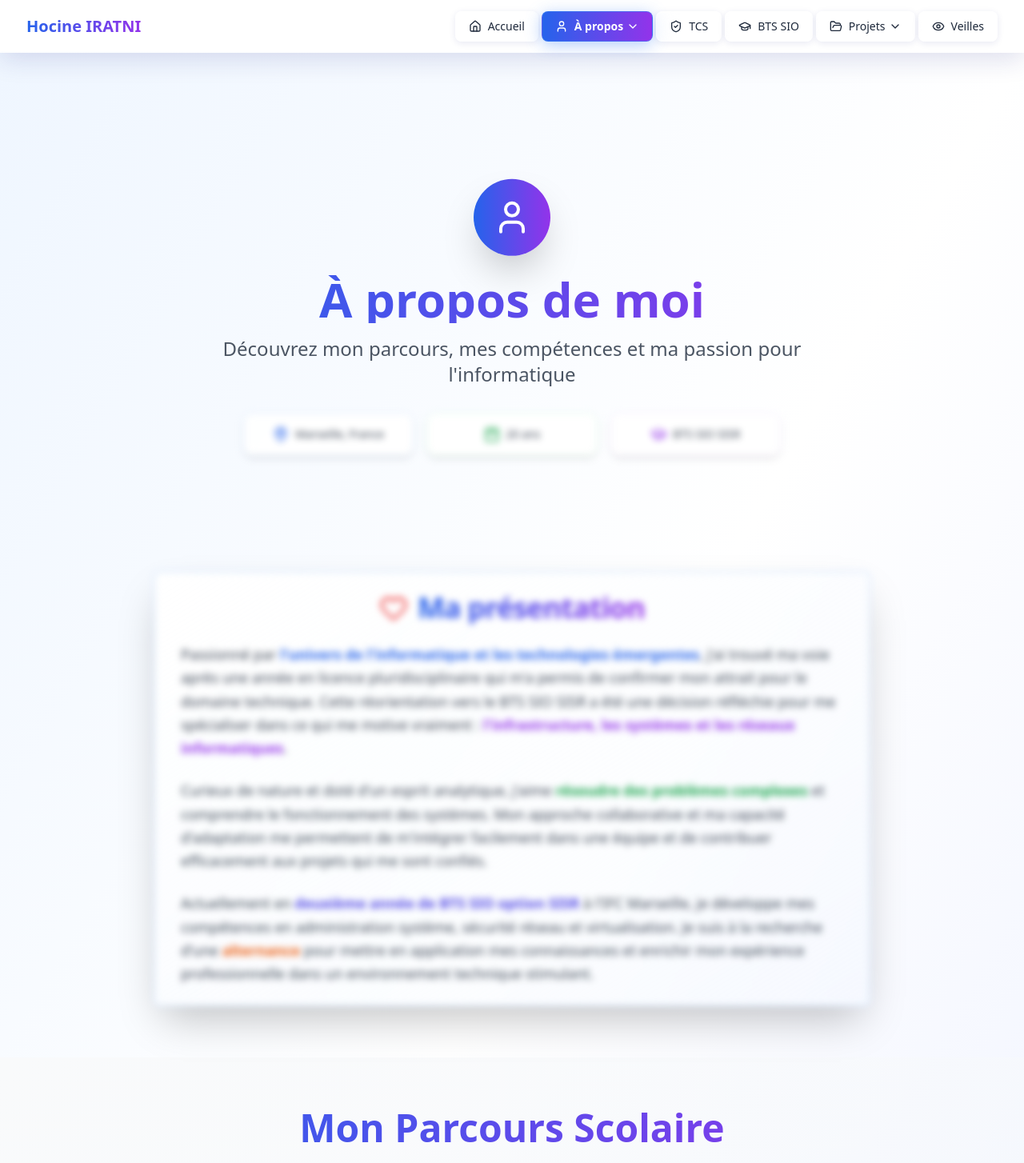
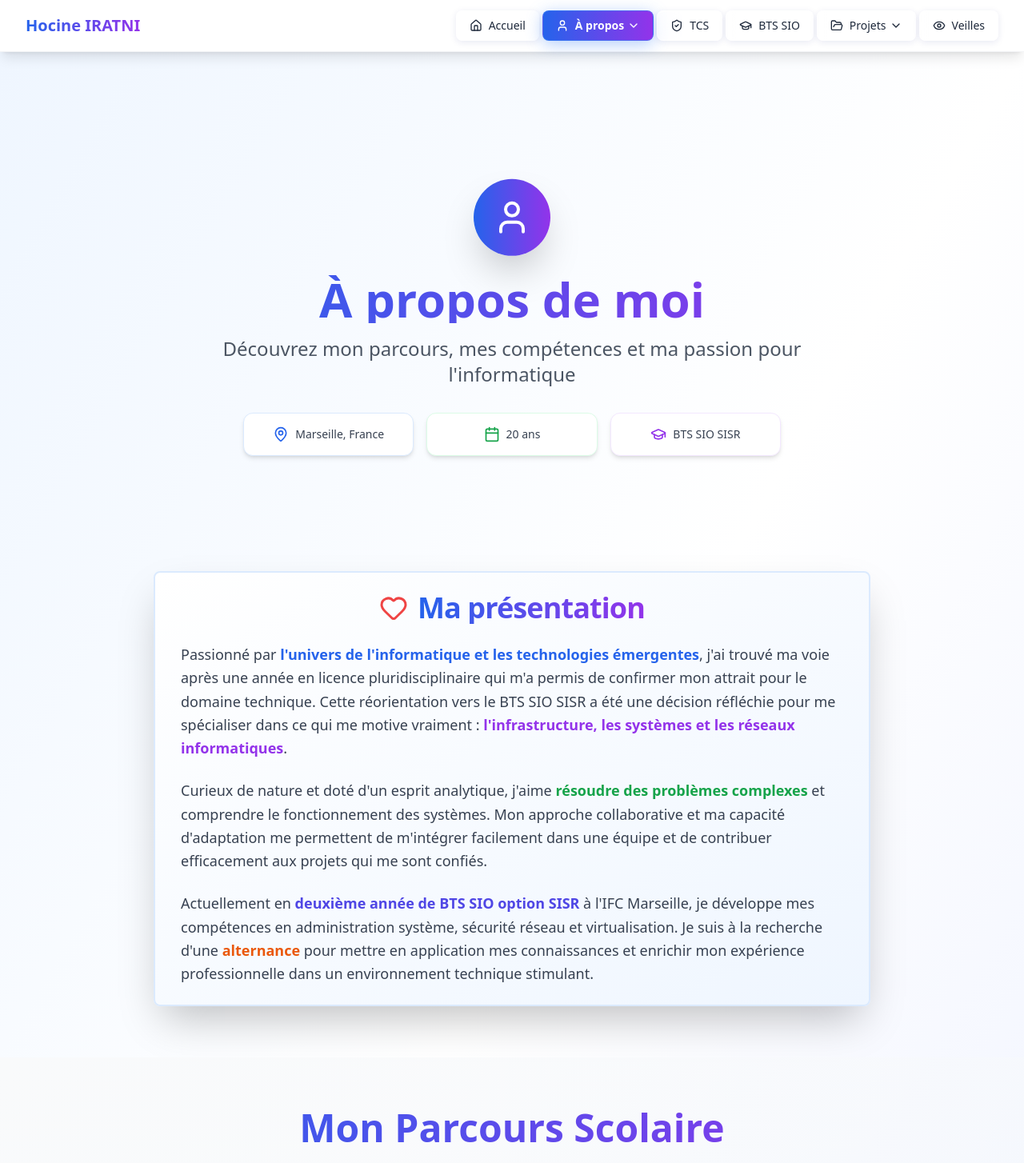
Before and after one commit to hocineira/V6.0, a Next.js app: page /a-propos in a window 1280 px wide. Shown: the top 1454 px of the page at 80% size. Built offline with nearby package versions, Linux system fonts and the light colour scheme.

Commit message:
fix: Remove all backdrop-blur effects from navigation and veilles pages for mobile

```diff
--- a/src/app/a-propos/page.js
+++ b/src/app/a-propos/page.js
@@ -67,7 +67,7 @@ export default function AboutPage() {
           <StaggerContainer staggerDelay={0.15} className="grid grid-cols-1 md:grid-cols-3 gap-4 max-w-2xl mx-auto mt-8">
             <StaggerItem>
               <ScaleIn scale={0.7} duration={0.6}>
-                <div className="flex items-center justify-center space-x-2 bg-white/90 backdrop-blur-sm rounded-xl p-4 shadow-md hover:shadow-xl transition-all hover:scale-105 cursor-pointer border border-blue-100">
+                <div className="flex items-center justify-center space-x-2 bg-white rounded-xl p-4 shadow-md hover:shadow-xl transition-all hover:scale-105 cursor-pointer border border-blue-100">
                   <MapPin className="w-5 h-5 text-blue-600" />
                   <span className="text-sm font-medium text-gray-700">Marseille, France</span>
                 </div>
@@ -75,7 +75,7 @@ export default function AboutPage() {
             </StaggerItem>
             <StaggerItem>
               <ScaleIn scale={0.7} duration={0.6}>
-                <div className="flex items-center justify-center space-x-2 bg-white/90 backdrop-blur-sm rounded-xl p-4 shadow-md hover:shadow-xl transition-all hover:scale-105 cursor-pointer border border-green-100">
+                <div className="flex items-center justify-center space-x-2 bg-white rounded-xl p-4 shadow-md hover:shadow-xl transition-all hover:scale-105 cursor-pointer border border-green-100">
                   <Calendar className="w-5 h-5 text-green-600" />
                   <span className="text-sm font-medium text-gray-700">20 ans</span>
                 </div>
@@ -83,7 +83,7 @@ export default function AboutPage() {
             </StaggerItem>
             <StaggerItem>
               <ScaleIn scale={0.7} duration={0.6}>
-                <div className="flex items-center justify-center space-x-2 bg-white/90 backdrop-blur-sm rounded-xl p-4 shadow-md hover:shadow-xl transition-all hover:scale-105 cursor-pointer border border-purple-100">
+                <div className="flex items-center justify-center space-x-2 bg-white rounded-xl p-4 shadow-md hover:shadow-xl transition-all hover:scale-105 cursor-pointer border border-purple-100">
                   <GraduationCap className="w-5 h-5 text-purple-600" />
                   <span className="text-sm font-medium text-gray-700">BTS SIO SISR</span>
                 </div>
@@ -97,7 +97,7 @@ export default function AboutPage() {
       <section className="py-16 px-4 sm:px-6 lg:px-8">
         <div className="max-w-4xl mx-auto">
           <ScaleIn delay={0.2} scale={0.95} duration={0.7}>
-            <Card className="bg-gradient-to-br from-white to-blue-50/30 backdrop-blur-sm border-2 border-blue-100 shadow-2xl hover:shadow-3xl transition-all duration-500 hover:scale-[1.02]">
+            <Card className="bg-gradient-to-br from-white to-blue-50 border-2 border-blue-100 shadow-2xl hover:shadow-3xl transition-all duration-500 hover:scale-[1.02]">
               <CardHeader className="text-center pb-6">
                 <FadeIn delay={0.3} direction="down" distance={20}>
                   <CardTitle className="text-3xl md:text-4xl font-bold flex items-center justify-center gap-3">
@@ -160,7 +160,7 @@ export default function AboutPage() {
             {education.map((edu, index) => (
               <StaggerItem key={index}>
                 <ScaleIn scale={0.92} duration={0.7}>
-                  <Card className="bg-white/90 backdrop-blur-md border-2 border-gray-100 shadow-xl hover:shadow-2xl transition-all duration-500 hover:scale-[1.03] hover:border-blue-200 group">
+                  <Card className="bg-white border-2 border-gray-100 shadow-xl hover:shadow-2xl transition-all duration-500 hover:scale-[1.03] hover:border-blue-200 group">
                     <CardContent className="p-6 md:p-8">
                       <div className="flex flex-col md:flex-row md:items-center md:justify-between gap-4">
                         <div className="flex-1">
--- a/src/app/veilles/juridique/page.js
+++ b/src/app/veilles/juridique/page.js
@@ -89,7 +89,7 @@ export default function VeilleJuridique() {
         <div className="relative container mx-auto px-4">
           <FadeIn delay={0.1}>
             <Link href="/veilles" className="inline-block mb-6">
-              <button className="flex items-center space-x-2 px-4 py-2 bg-white/20 hover:bg-white/30 rounded-lg text-white transition-colors backdrop-blur-sm">
+              <button className="flex items-center space-x-2 px-4 py-2 bg-white/20 hover:bg-white/30 rounded-lg text-white transition-colors">
                 <svg className="w-5 h-5" fill="none" stroke="currentColor" viewBox="0 0 24 24">
                   <path strokeLinecap="round" strokeLinejoin="round" strokeWidth={2} d="M15 19l-7-7 7-7" />
                 </svg>
@@ -101,7 +101,7 @@ export default function VeilleJuridique() {
           <div className="text-center text-white">
             <ScaleIn delay={0.2}>
               <div className="flex justify-center mb-6">
-                <div className="w-20 h-20 bg-white/20 rounded-2xl flex items-center justify-center backdrop-blur-sm text-4xl">
+                <div className="w-20 h-20 bg-white/20 rounded-2xl flex items-center justify-center text-4xl">
                   ⚖️
                 </div>
               </div>
@@ -123,7 +123,7 @@ export default function VeilleJuridique() {
       </section>
 
       {/* ==================== NAVIGATION SECTIONS ==================== */}
-      <section className="py-6 bg-white/80 backdrop-blur-sm border-b border-slate-200 sticky top-0 z-40">
+      <section className="py-6 bg-white border-b border-slate-200 sticky top-0 z-40 shadow-sm">
         <div className="container mx-auto px-4">
           <div className="flex flex-wrap justify-center gap-2">
             {sections.map((section) => (
@@ -332,7 +332,7 @@ export default function VeilleJuridique() {
                   { icon: '🔧', title: 'Sous-traitant', desc: 'Traite les données pour le compte du responsable (ex: hébergeur cloud, prestataire marketing)' },
                   { icon: '🛡️', title: 'DPO (Data Protection Officer)', desc: 'Conseille et contrôle la conformité RGPD au sein de l\'organisation' }
                 ].map((item, idx) => (
-                  <div key={idx} className="bg-white/10 rounded-xl p-4 backdrop-blur-sm">
+                  <div key={idx} className="bg-white/10 rounded-xl p-4">
                     <div className="text-2xl mb-2">{item.icon}</div>
                     <h4 className="font-semibold mb-1">{item.title}</h4>
                     <p className="text-sm text-indigo-100">{item.desc}</p>
--- a/src/app/veilles/technologique/page.js
+++ b/src/app/veilles/technologique/page.js
@@ -198,7 +198,7 @@ export default function VeilleTechnologique() {
         <div className="relative container mx-auto px-4">
           <FadeIn delay={0.1}>
             <Link href="/veilles" className="inline-block mb-6">
-              <button className="flex items-center space-x-2 px-4 py-2 bg-white/20 hover:bg-white/30 rounded-lg text-white transition-colors backdrop-blur-sm">
+              <button className="flex items-center space-x-2 px-4 py-2 bg-white/20 hover:bg-white/30 rounded-lg text-white transition-colors">
                 <svg className="w-5 h-5" fill="none" stroke="currentColor" viewBox="0 0 24 24">
                   <path strokeLinecap="round" strokeLinejoin="round" strokeWidth={2} d="M15 19l-7-7 7-7" />
                 </svg>
@@ -210,7 +210,7 @@ export default function VeilleTechnologique() {
           <div className="text-center text-white">
             <ScaleIn delay={0.2}>
               <div className="flex justify-center mb-6">
-                <div className="w-20 h-20 bg-white/20 rounded-2xl flex items-center justify-center backdrop-blur-sm text-4xl">
+                <div className="w-20 h-20 bg-white/20 rounded-2xl flex items-center justify-center text-4xl">
                   🪟
                 </div>
               </div>
@@ -230,14 +230,14 @@ export default function VeilleTechnologique() {
 
             <FadeIn delay={0.5}>
               <div className="flex flex-wrap justify-center items-center gap-4 mb-6">
-                <div className="bg-white/20 backdrop-blur-sm rounded-full px-6 py-3 flex items-center space-x-2">
+                <div className="bg-white/20 rounded-full px-6 py-3 flex items-center space-x-2">
                   <span className="text-2xl font-bold">{total}</span>
                   <span className="text-blue-100">actualités</span>
                 </div>
 
                 <button
                   onClick={() => window.location.reload()}
-                  className="bg-white/20 backdrop-blur-sm rounded-full px-6 py-3 flex items-center space-x-2 hover:bg-white/30 transition-colors"
+                  className="bg-white/20 rounded-full px-6 py-3 flex items-center space-x-2 hover:bg-white/30 transition-colors"
                 >
                   <span>Actualiser RSS</span>
                 </button>
@@ -245,7 +245,7 @@ export default function VeilleTechnologique() {
             </FadeIn>
 
             {error && (
-              <div className="bg-red-500/20 backdrop-blur-sm border border-red-300 text-red-100 px-4 py-2 rounded-lg max-w-md mx-auto">
+              <div className="bg-red-500/20 border border-red-300 text-red-100 px-4 py-2 rounded-lg max-w-md mx-auto">
                 ⚠️ Erreur HTTP: 502
               </div>
             )}
@@ -254,7 +254,7 @@ export default function VeilleTechnologique() {
       </section>
 
       {/* ==================== NAVIGATION SECTIONS ==================== */}
-      <section className="py-6 bg-white/80 backdrop-blur-sm border-b border-slate-200 sticky top-0 z-40">
+      <section className="py-6 bg-white border-b border-slate-200 sticky top-0 z-40 shadow-sm">
         <div className="container mx-auto px-4">
           <div className="flex flex-wrap justify-center gap-2">
             {sections.map((section) => (
@@ -478,7 +478,7 @@ export default function VeilleTechnologique() {
                   { icon: '🌐', title: 'Basé sur le web', desc: "Accessible depuis n'importe quel navigateur" },
                   { icon: '🔧', title: 'Outils intégrés', desc: 'Certificats, pare-feu, stockage, réseaux' }
                 ].map((item, idx) => (
-                  <div key={idx} className="bg-white/10 rounded-xl p-4 backdrop-blur-sm">
+                  <div key={idx} className="bg-white/10 rounded-xl p-4">
                     <div className="text-2xl mb-2">{item.icon}</div>
                     <h4 className="font-semibold mb-1">{item.title}</h4>
                     <p className="text-sm text-blue-100">{item.desc}</p>
--- a/src/components/Navigation.js
+++ b/src/components/Navigation.js
@@ -140,8 +140,8 @@ export default function Navigation() {
     <>
       <nav className={`fixed top-0 left-0 right-0 z-50 transition-all duration-500 hidden md:block ${
         scrolled
-          ? 'glass-effect-strong border-b border-white/20 shadow-2xl shadow-black/10'
-          : 'glass-effect border-b border-white/10 shadow-lg shadow-black/5'
+          ? 'bg-white border-b border-gray-200 shadow-2xl'
+          : 'bg-white border-b border-gray-100 shadow-lg'
       }`}>
         <div className="max-w-7xl mx-auto px-4 sm:px-6 lg:px-8">
           <div className="flex justify-between items-center h-16">
@@ -196,7 +196,7 @@ export default function Navigation() {
                         {isOpen && (
                           <div
                             data-dropdown-content="true"
-                            className="absolute top-full left-0 mt-2 w-64 bg-white/95 backdrop-blur-lg shadow-lg rounded-lg border border-white/20 overflow-hidden z-50"
+                            className="absolute top-full left-0 mt-2 w-64 bg-white shadow-lg rounded-lg border border-gray-200 overflow-hidden z-50"
                           >
                             {item.submenu.map((subItem) => {
                               const SubIcon = subItem.icon
@@ -284,7 +284,7 @@ export default function Navigation() {
       }`}>
         {/* Backdrop */}
         <div
-          className={`absolute inset-0 bg-black/50 backdrop-blur-sm transition-opacity duration-500 ${
+          className={`absolute inset-0 bg-black/50 transition-opacity duration-500 ${
             isOpen ? 'opacity-100' : 'opacity-0'
           }`}
           onClick={() => setIsOpen(false)}
```
